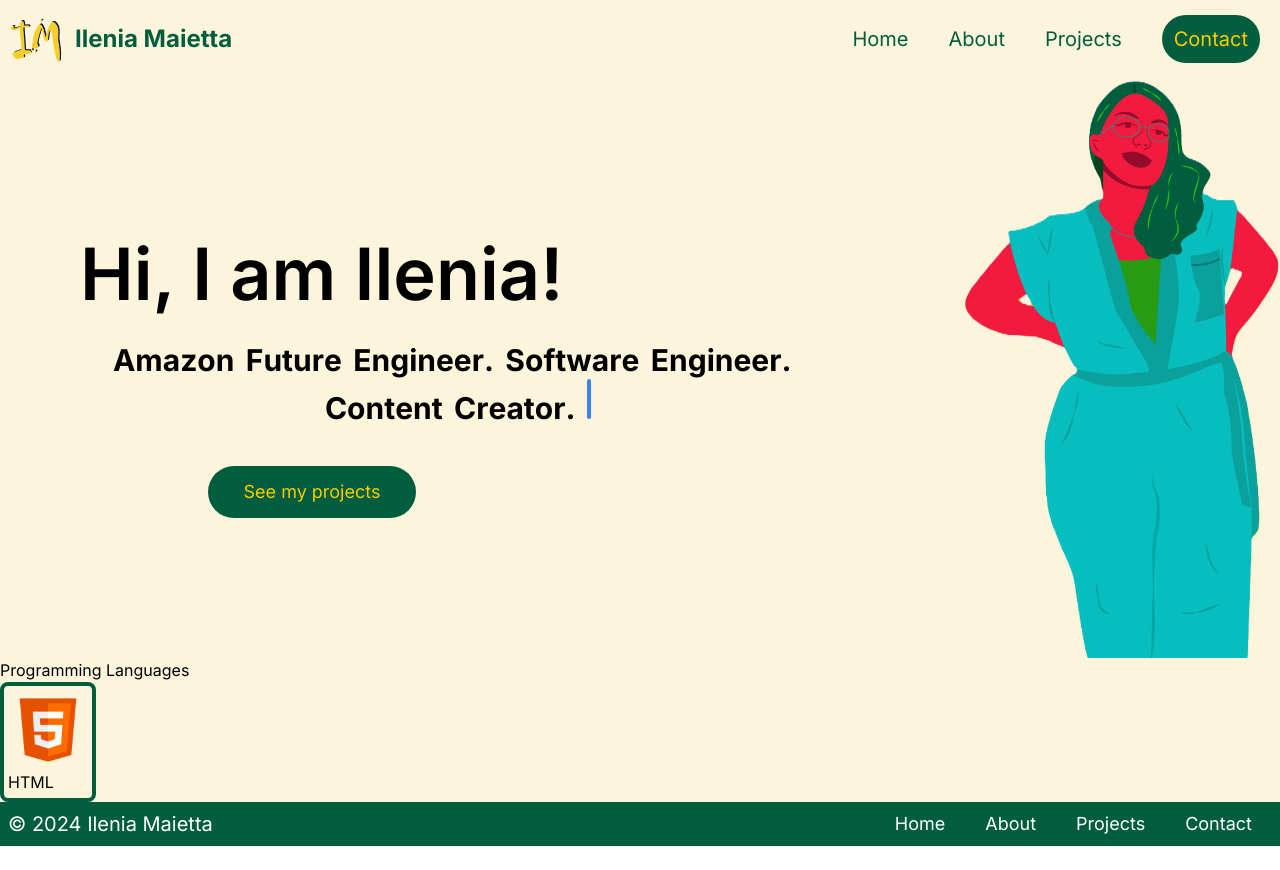
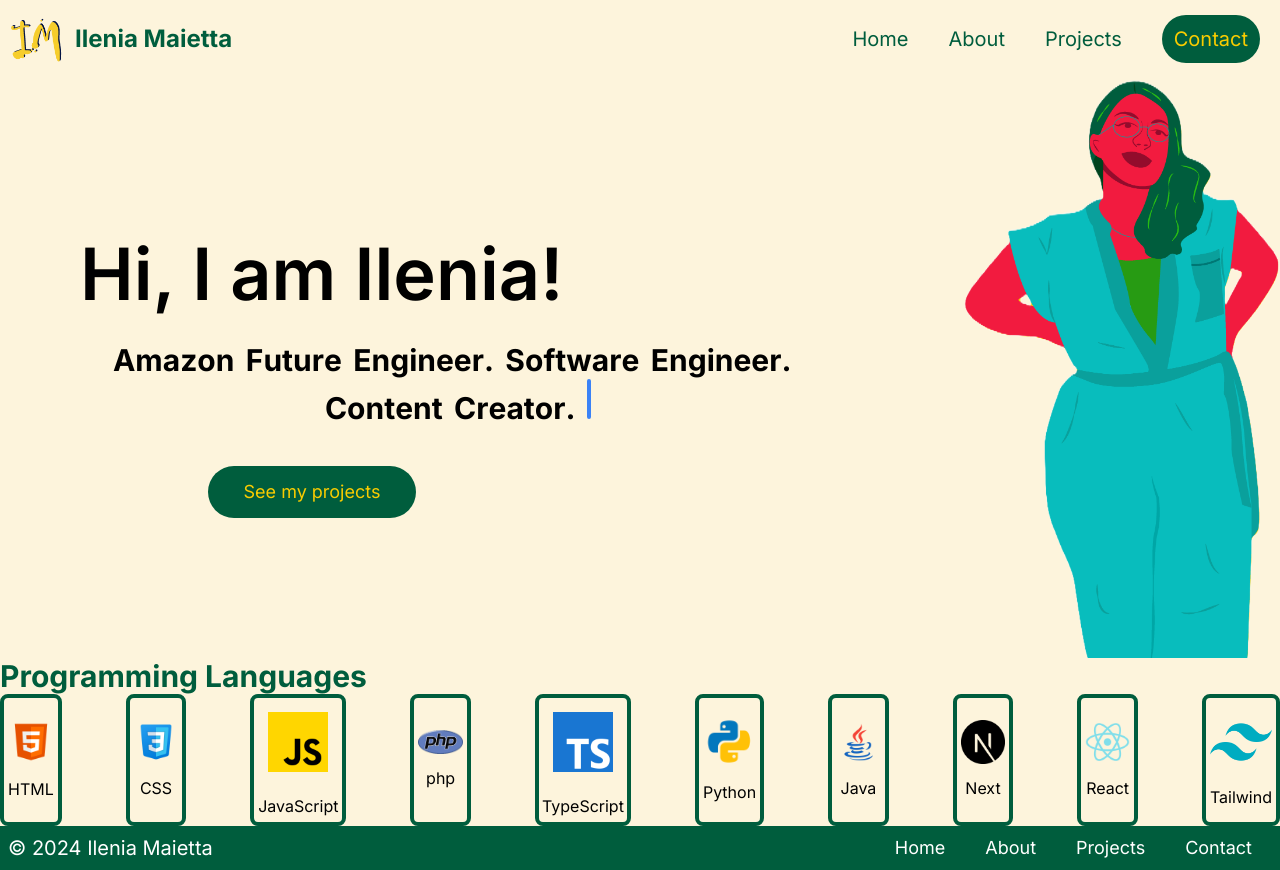
Before and after one commit to ileniadigital/ileniadigital.github.io, a Next.js app: page / in a window 1280 px wide. Before the commit the page ends 846 px from the top, so only its background shows below. Built offline with nearby package versions, Linux system fonts and the light colour scheme.

Commit message:
base styling for language cards

```diff
--- a/app/ui/home/cards/card.tsx
+++ b/app/ui/home/cards/card.tsx
@@ -1,16 +1,15 @@
 import Image from 'next/image';
 
 interface CardProps {
-    logo: string;
-    name: string;
+    language: string;
 }
 
 // Card component
-export default function Card({ logo, name }: CardProps) {
+export default function Card({ language }: CardProps) {
     return (
-        <div className='w-24 p-1 rounded-lg border-4 border-darkgreen'>
-            <Image src={`/images/languages/${logo}.png`} alt={name} width={100} height={100} />
-            <h5>{name}</h5>
+        <div className='w-24 p-1 rounded-lg border-4 border-darkgreen flex flex-col gap-3 justify-center items-center'>
+            <Image src={`/images/languages/${language}.png`} alt={language} width={100} height={100} />
+            <h5>{language}</h5>
         </div>
     );
 }
--- a/app/ui/home/languages.tsx
+++ b/app/ui/home/languages.tsx
@@ -1,11 +1,28 @@
 import Image from "next/image";
 import Card from "./cards/card";
+
+const languages = [
+    "HTML",
+    "CSS",
+    "JavaScript",
+    "php",
+    "TypeScript",
+    "Python",
+    "Java",
+    "Next",
+    "React",
+    "Tailwind",
+]
 
 export default function Languages() {
     return (
         <section>
-            <h4>Programming Languages</h4>
-            <Card logo={"html"} name={"HTML"} />
+            <h4 className="text-darkgreen text-3xl font-bold">Programming Languages</h4>
+            <div className='flex flex-row gap-16 justify-center'>
+                {languages.map((language, index) => (
+                    <Card key={index} language={language} />
+                ))}
+            </div>
         </section >
     );
 }
```
Also changed, not shown: public/images/languages/TypeScript.png (added).
